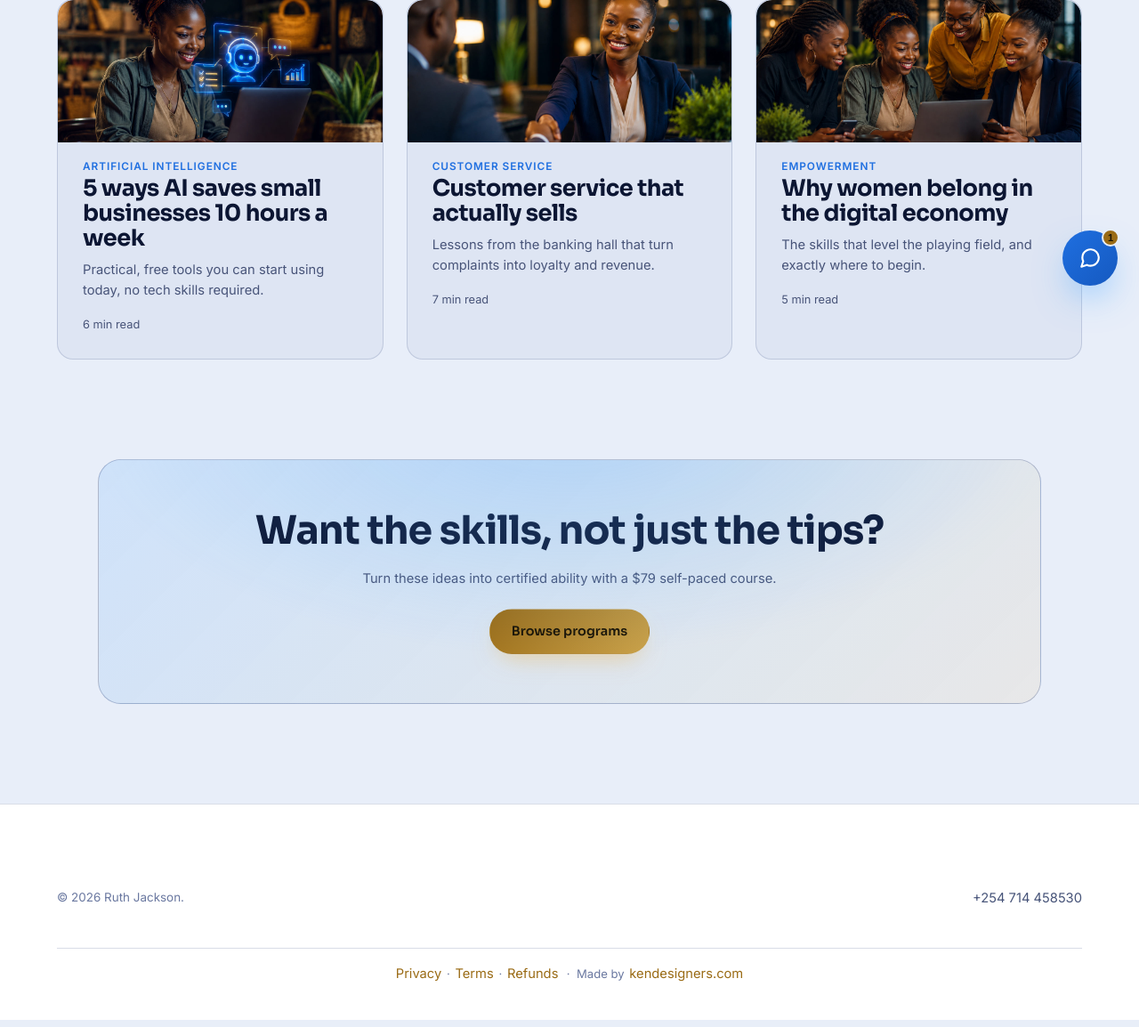
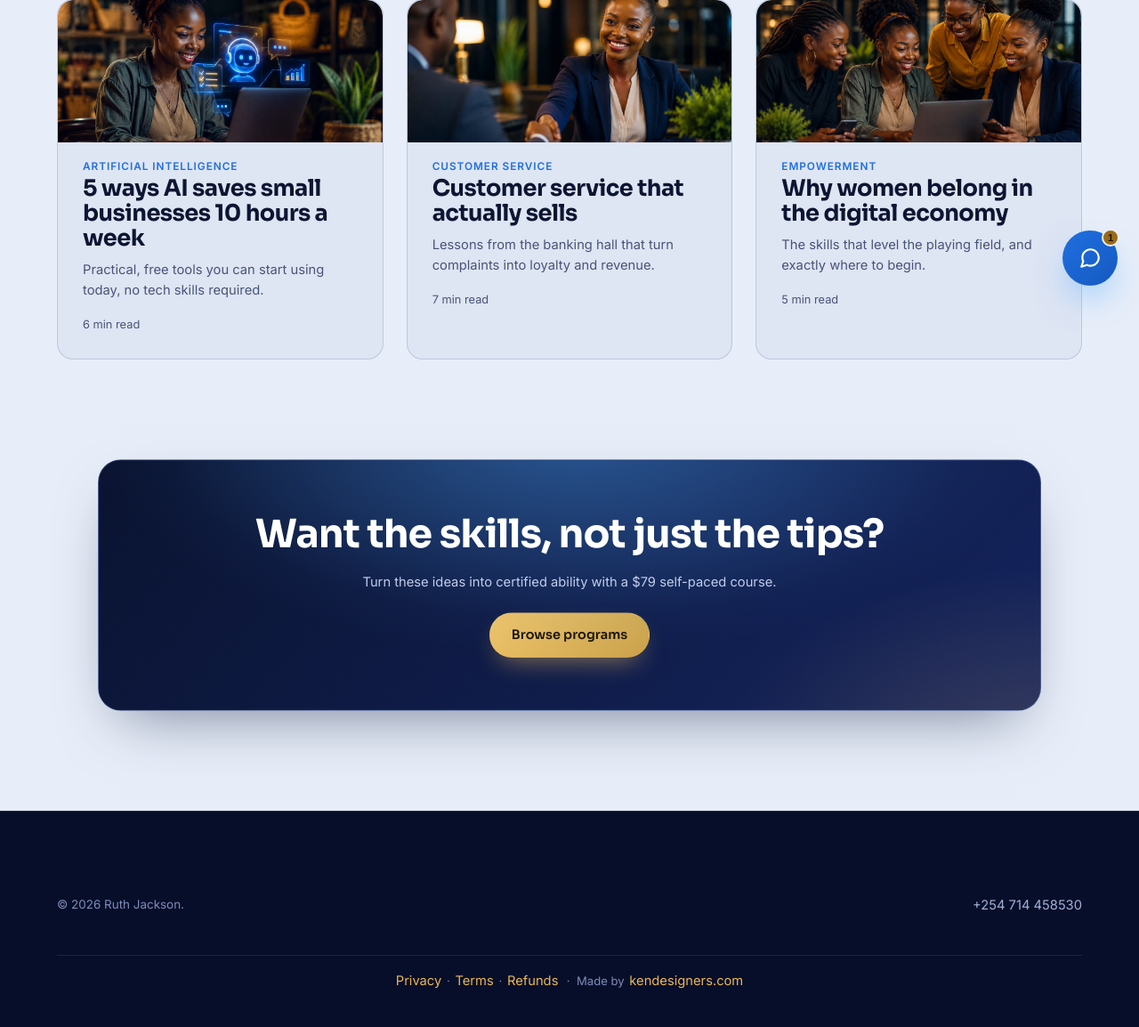
Before and after one commit to princess-israel/ruth-jackson-coach, a PHP site: page /blog.html in a window 1280 px wide. Shown: the part 455-1609 px from the top of the page at 89% size. Run offline with PHP 8.4, Linux system fonts and the light colour scheme; some libraries are stand-ins or nearby versions.

Commit message:
Fix light-theme visibility of dark-image sections + dark-blue footer
- Empower band ("Built to help you rise"): force light text — heading was
  dark-on-dark and invisible on the light theme
- Footer: dark-blue (#070e29) on both themes with a matching light text context
- CTA band: replace pale washed-out gradient with a premium dark-blue spotlight
  (blue + gold glow, white heading) that reads well on light theme

Note: color must be set explicitly on these containers — overriding --text alone
doesn't recolor inherited <h2>/<p> text.

Co-Authored-By: Claude Opus 4.8 <noreply@anthropic.com>

```diff
--- a/assets/css/styles.css
+++ b/assets/css/styles.css
@@ -244,7 +244,10 @@ section{position:relative}
 .article-hero-img{width:100%;border-radius:18px;border:1px solid var(--line-strong);box-shadow:var(--shadow);margin:18px 0 30px;aspect-ratio:16/9;object-fit:cover}
 .post-card .post-img{height:160px;margin:-28px -28px 18px;border-radius:var(--radius) var(--radius) 0 0;background-size:cover;background-position:center}
 .cs-feature-img{width:100%;border-radius:18px;border:1px solid var(--line-strong);box-shadow:var(--shadow);aspect-ratio:4/5;object-fit:cover;object-position:center 22%}
-.empower-band{position:relative;border-radius:28px;overflow:hidden;border:1px solid var(--line-strong);min-height:280px;display:flex;align-items:center;padding:54px;background-size:cover;background-position:center;box-shadow:var(--shadow)}
+.empower-band{position:relative;border-radius:28px;overflow:hidden;border:1px solid var(--line-strong);min-height:280px;display:flex;align-items:center;padding:54px;background-size:cover;background-position:center;box-shadow:var(--shadow);
+  /* always sits on a dark image overlay → force a light text context on both themes */
+  color:#ffffff;--text:#ffffff;--muted:#d8e1f7;--gold:#f0c46a}
+.empower-band h2{color:#fff}
 .empower-band::before{content:"";position:absolute;inset:0;background:linear-gradient(90deg,rgba(5,10,32,.92),rgba(5,10,32,.55) 60%,rgba(5,10,32,.3))}
 .empower-band>*{position:relative;z-index:1;max-width:34em}
 .program-top{display:flex;justify-content:space-between;align-items:flex-start;margin-bottom:18px}
@@ -288,13 +291,26 @@ section{position:relative}
 
 /* ---------- CTA band ---------- */
 .cta-band{
-  background:linear-gradient(135deg,rgba(78,168,255,.16),rgba(232,182,90,.1));
-  border:1px solid var(--line-strong);border-radius:28px;padding:60px;text-align:center;position:relative;overflow:hidden;
+  background:
+    radial-gradient(700px 320px at 50% -10%,rgba(78,168,255,.28),transparent 70%),
+    radial-gradient(600px 360px at 100% 120%,rgba(232,182,90,.18),transparent 65%),
+    linear-gradient(135deg,#0a1330,#14245e);
+  border:1px solid rgba(140,170,240,.30);border-radius:28px;padding:64px 60px;text-align:center;position:relative;overflow:hidden;
+  box-shadow:0 30px 70px -28px rgba(8,20,55,.5);
+  /* premium dark spotlight on both themes → light text + dark ghost-button context */
+  color:#ffffff;--text:#ffffff;--muted:#c2cdec;--gold:#f0c46a;
+  --glass:rgba(255,255,255,.06);--glass-2:rgba(255,255,255,.12);--line-strong:rgba(160,185,255,.42);
 }
-.cta-band::before{content:"";position:absolute;inset:0;background:radial-gradient(600px 300px at 50% -20%,rgba(78,168,255,.3),transparent);pointer-events:none}
+.cta-band::before{content:"";position:absolute;inset:0;background:radial-gradient(600px 300px at 50% -20%,rgba(78,168,255,.22),transparent);pointer-events:none}
+.cta-band h2,.cta-band p,.cta-band .eyebrow{position:relative;z-index:1}
+.cta-band h2{color:#fff}
 
 /* ---------- Footer ---------- */
-.footer{padding:70px 0 36px;border-top:1px solid var(--line);background:var(--navy-850)}
+.footer{padding:70px 0 36px;border-top:1px solid rgba(140,170,240,.18);background:#070e29;
+  /* dark-blue footer on both themes → run a dark text context inside it */
+  color:#9fb0d8;--text:#eef3ff;--muted:#9fb0d8;--muted-2:#7c8cbb;--gold:#e8b65a;--gold-soft:#f3d292;
+  --line:rgba(120,150,220,.16)}
+.footer .brand{color:var(--text)}
 .footer-grid{display:grid;grid-template-columns:1.4fr 1fr 1fr 1fr;gap:40px;margin-bottom:44px}
 .footer h4{font-size:.82rem;letter-spacing:.16em;text-transform:uppercase;color:var(--muted-2);margin-bottom:18px}
 .footer a{display:block;color:var(--muted);font-size:.92rem;margin-bottom:10px;transition:color .2s}
```
